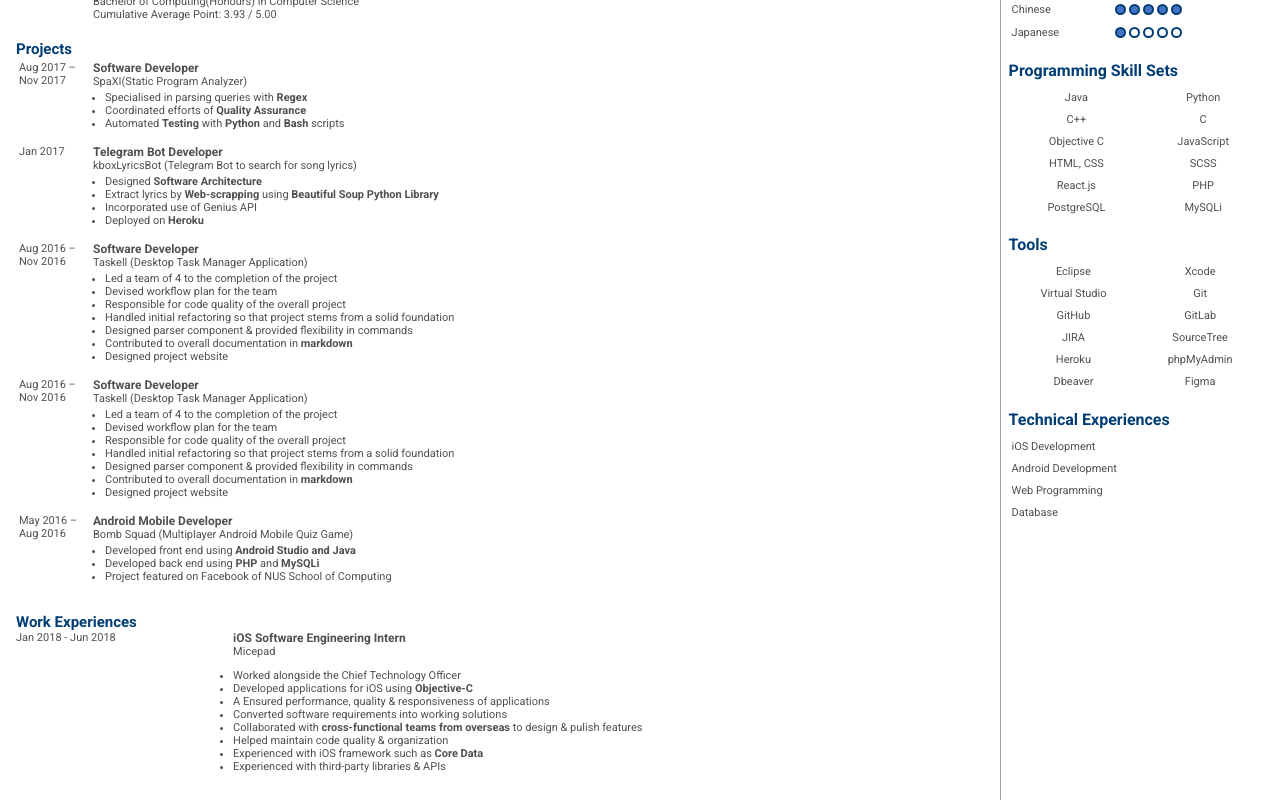
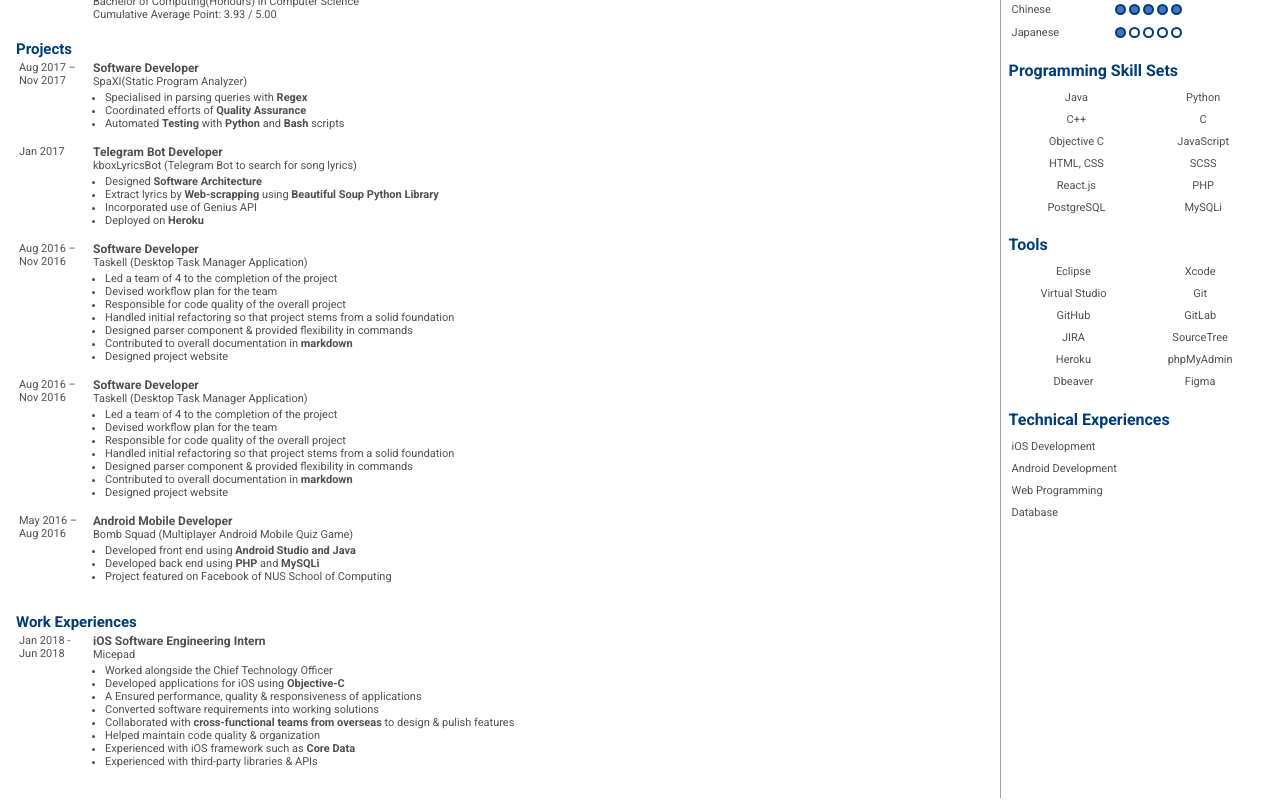
Before and after one commit to marcusngwj/Resume, a React (Create React App) app: page / in a window 1280 px wide. Shown: the part 200-1000 px from the top of the page. Built offline with nearby package versions, Linux system fonts and the light colour scheme.

Commit message:
update format work experiences

```diff
--- a/src/columns/mainbar/components/work_experiences/WorkExperience.js
+++ b/src/columns/mainbar/components/work_experiences/WorkExperience.js
@@ -9,9 +9,12 @@ export default class WorkExperience extends Component {
 
   render() {
     return (
-      <div className="work-experience">
+      <tr className="work-experience">
+        <td className="period">
+          <p>{this.props.period}</p>
+        </td>
+        <td>
           <div className="content">
-          <p className="period">{this.props.period}</p>
             <p className="role">{this.props.role}</p>
             <p className="company">{this.props.company}</p>
             <div className="description">
@@ -20,7 +23,8 @@ export default class WorkExperience extends Component {
               </ul>
             </div>
           </div>
-      </div>
+        </td>
+      </tr>
     );
   }
 }
--- a/src/columns/mainbar/components/work_experiences/WorkExperienceComponent.js
+++ b/src/columns/mainbar/components/work_experiences/WorkExperienceComponent.js
@@ -12,7 +12,8 @@ export default class WorkExperienceComponent extends Component {
     return (
       <div className="work-experience-component">
         <p className="title">Work Experiences</p>
-
+        <table>
+          <tbody>
             <WorkExperience period="Jan 2018 - Jun 2018"
                               role="iOS Software Engineering Intern"
                            company="Micepad"
@@ -24,7 +25,8 @@ export default class WorkExperienceComponent extends Component {
                                      'Helped maintain code quality & organization',
                                      'Experienced with iOS framework such as <strong>Core Data</strong>',
                                      'Experienced with third-party libraries & APIs']}/>
-
+          </tbody>
+        </table>
       </div>
     );
   }
--- a/src/columns/mainbar/components/work_experiences/style.css
+++ b/src/columns/mainbar/components/work_experiences/style.css
@@ -8,31 +8,30 @@
     font-size: 15px;
     font-weight: bold; }
 
+.work-experience {
+  margin-top: 0.5em; }
+  .work-experience .period {
+    font-size: 11px;
+    width: 70px;
+    vertical-align: top; }
+    .work-experience .period p {
+      padding: 0;
+      margin: 0; }
   .work-experience .content {
     padding: 0;
     margin: 0;
-  font-size: 11px;
-  display: grid;
-  grid-template-areas: 'period role role role'
- 'period coy coy coy'
- 'period desc desc desc'; }
-  .work-experience .content .period {
-    grid-area: period;
-    padding: 0;
-    margin: 0; }
+    font-size: 11px; }
     .work-experience .content .role {
-    grid-area: role;
       padding: 0;
       margin: 0;
       font-size: 12px;
       font-weight: bold; }
     .work-experience .content .company {
-    grid-area: coy;
       padding: 0;
       margin: 0; }
     .work-experience .content .description {
-    grid-area: desc;
       padding: 0;
       margin: 0; }
       .work-experience .content .description ul {
-      padding-left: 0px; }
+        margin-top: 3px;
+        padding-left: 12px; }
--- a/src/columns/mainbar/components/work_experiences/style.scss
+++ b/src/columns/mainbar/components/work_experiences/style.scss
@@ -13,24 +13,25 @@
 }
 
 .work-experience {
+  margin-top: $MAINBAR_SUBCOMPONENT_MARGIN_TOP;
+
+  .period {
+    font-size: $MAINBAR_SUBCOMPONENT_TEXT_FONT_SIZE;
+    width: 70px;
+    vertical-align: top;
+
+    p {
+      padding: 0;
+      margin: 0;
+    }
+  }
+
   .content {
     padding: 0;
     margin: 0;
     font-size: $MAINBAR_SUBCOMPONENT_TEXT_FONT_SIZE;
-    display: grid;
-    grid-template-areas:
-    'period role role role'
-    'period coy coy coy'
-    'period desc desc desc';
-
-    .period {
-      grid-area: period;
-      padding: 0;
-      margin: 0;
-    }
 
     .role {
-      grid-area: role;
       padding: 0;
       margin: 0;
       font-size: $MAINBAR_SUBCOMPONENT_TITLE_FONT_SIZE;
@@ -38,18 +39,17 @@
     }
 
     .company {
-      grid-area: coy;
       padding: 0;
       margin: 0;
     }
 
     .description {
-      grid-area: desc;
       padding: 0;
       margin: 0;
 
       ul {
-        padding-left: 0px;
+        margin-top: 3px;
+        padding-left: 12px;
       }
     }
   }
```
Lines whose indentation alone changed are shown as unchanged.
